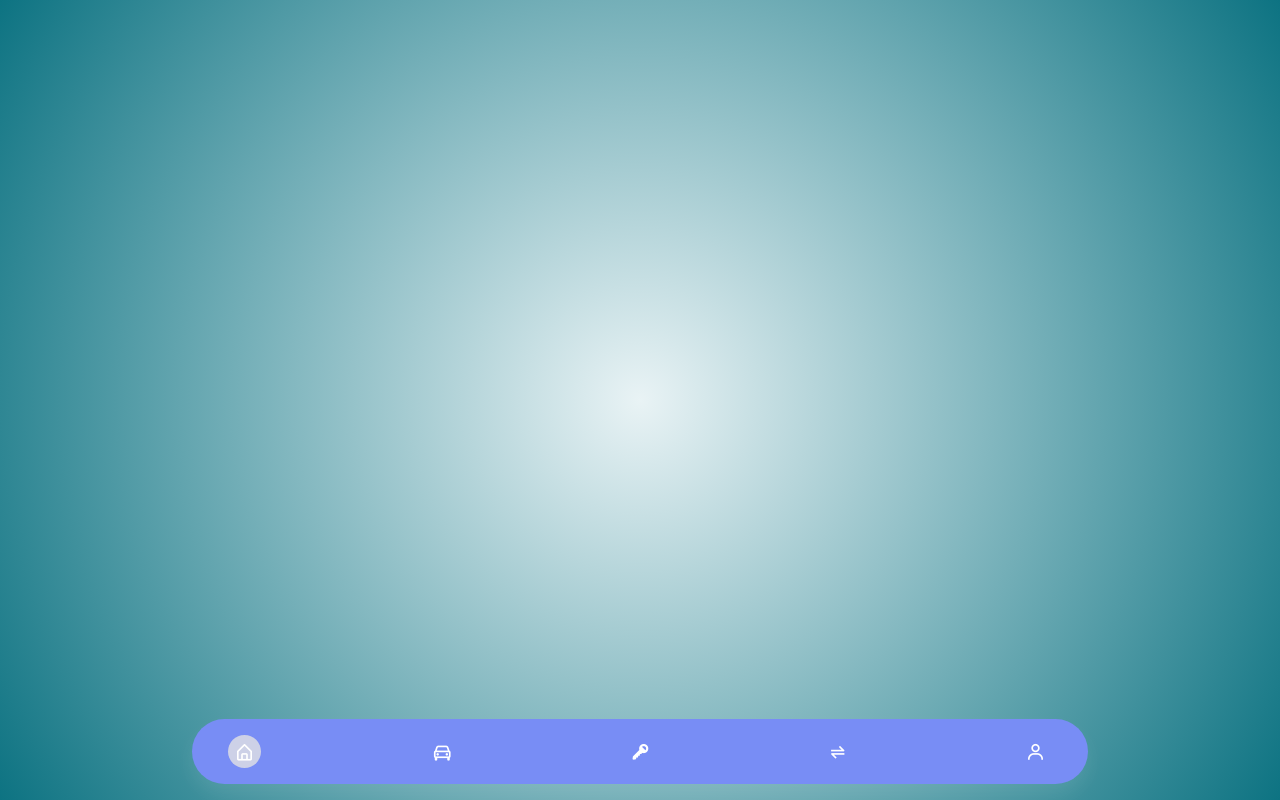
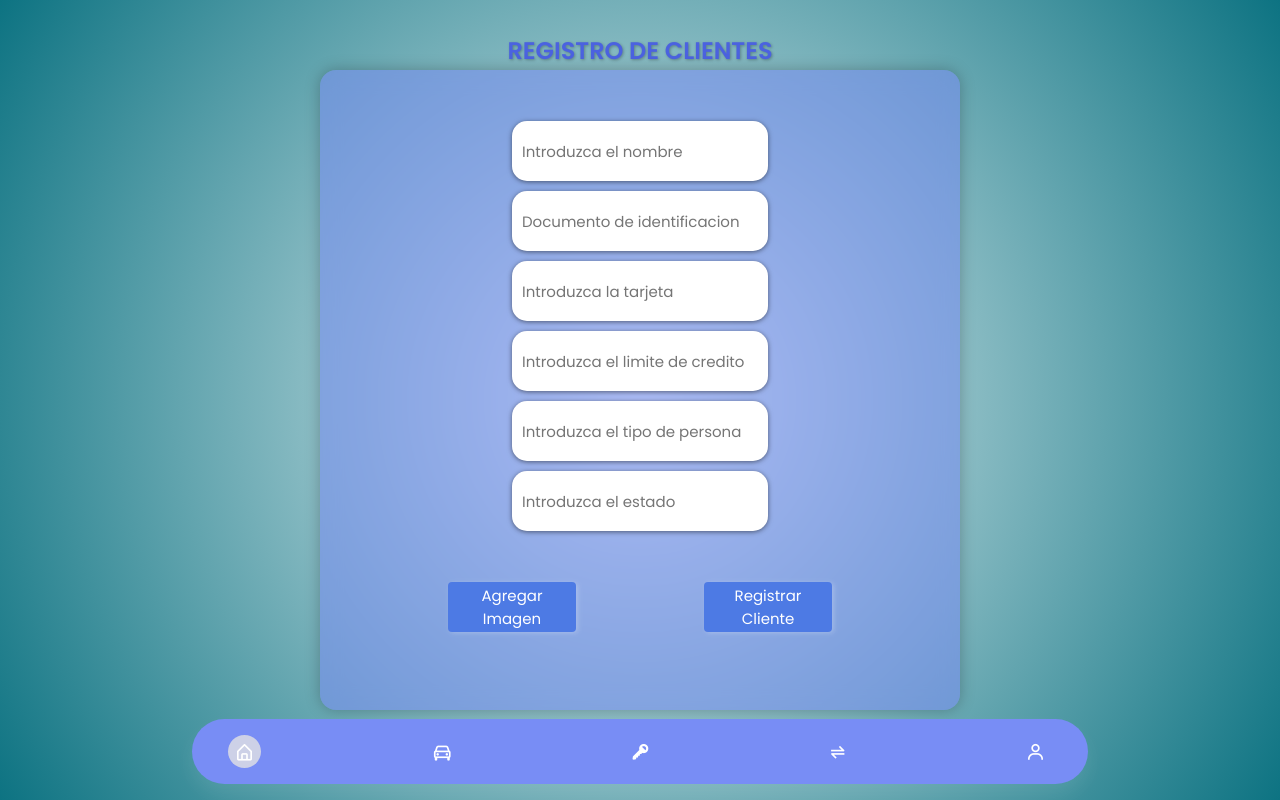
Before and after one commit to JDLSantos21/Rent-Car---Propietaria, a PHP site: page /clientes.html in a window 1280 px wide. Run offline with PHP 8.4, Linux system fonts and the light colour scheme.

Commit message:
Rent Car - Propietaria

```diff
--- a/clientes.html
+++ b/clientes.html
@@ -7,6 +7,7 @@
   <title>Rent Car - Principal</title>
   <!-- ============Estilos=========== -->
   <link rel="stylesheet" href="css/index.css">
+  <link rel="stylesheet" href="css/clientes.css">
   <!-- ============BOXICONS=========== -->
   <link href='https://unpkg.com/boxicons@2.1.1/css/boxicons.min.css' rel='stylesheet'>
 </head>
@@ -24,7 +25,40 @@
     </nav>
   </header>
 
+  <main class="clientes--main">
 
+    <div class="RC--title--container">
+      <h1 class="RC--title">REGISTRO DE CLIENTES</h1>
+    </div>
+
+    <section class="registro--clientes">
+
+        <form action="views/RCliente.php" class="form-RCliente" enctype="multipart/form-data" method="post">
+
+          <div class="inputs-container">
+
+            <input type="text" class="RC-inputs" name="nombre" placeholder="Introduzca el nombre">
+            <input type="text" class="RC-inputs" name="cedula" placeholder="Documento de identificacion">
+            <input type="number" class="RC-inputs" name="tarjeta" placeholder="Introduzca la tarjeta">
+            <input type="number" class="RC-inputs" name="limCredito" placeholder="Introduzca el limite de credito">
+            <input type="text" class="RC-inputs" name="tPersona" placeholder="Introduzca el tipo de persona">
+            <input type="text" class="RC-inputs" name="estado" placeholder="Introduzca el estado">
+
+          </div>
+
+          <div class="RC-buttons">
+            <div class="input-file-container">
+              <p class="file-text">Agregar Imagen</p>
+              <input type="file" class="RV-input input-file" required name="imagen" id="car-img">
+            </div>
+
+            <button type="submit" class="RC--button-registrar" name="registrarC">Registrar Cliente</button>
+          </div>
+
+        </form>
+
+    </section>
+  </main>
 
 </body>
 </html>
--- /dev/null
+++ b/css/clientes.css
@@ -0,0 +1,78 @@
+
+.registro--clientes{
+  width:100%;
+  height: 100vh;
+  display:flex;
+  justify-content: center;
+  align-items: center;
+}
+
+.RC--title--container{
+  height:100px;
+  width:100%;
+  position: absolute;
+  display:flex;
+  align-items: center;
+  justify-content: center;
+
+}
+
+.RC--title{
+  font-weight:var(--font-semibold);
+  font-size:var(--h1-font-size);
+  color: var(--title-color);
+  text-align: center;
+  text-shadow: var(--title-textShadow);
+}
+
+.form-RCliente{
+  position: relative;
+  bottom:10px;
+  background-color: rgba(120, 141, 245, 0.548);
+  width:50%;
+  height:80%;
+  border-radius:1rem;
+  backdrop-filter: blur(10px);
+  box-shadow: 0px 0px 15px rgba(0, 0, 0, 0.26);
+}
+
+.inputs-container{
+    height:80%;
+    width:100%;
+    display:flex;
+    flex-direction: column;
+    justify-items:center;
+    align-items:center;
+    justify-content: center;
+}
+
+.RC-inputs{
+    margin:5px 0;
+    width:40%;
+    height:60px;
+    border-radius:15px;
+    padding-left:10px;
+    box-shadow:0px 1px 5px rgba(0, 0, 0, 0.5);
+}
+
+.RC-buttons{
+  grid-column: 1 / 3;
+  display:flex;
+  justify-content: space-evenly;
+}
+
+.RC--button-registrar{
+  background-color: var(--button-color);
+  box-shadow: var(--button-boxshadow);
+  color: #fff;
+  padding:0 10px;
+  transition:0.3s;
+  width:20%;
+  border-radius:4px;
+  color:#fff;
+
+}
+
+.RC--button-registrar:hover{
+  background-color: var(--button-hover);
+}
--- a/css/index.css
+++ b/css/index.css
@@ -9,6 +9,9 @@
 --text-color:#000000;
 --button-color: #4d7ae4;
 --button-hover:#2b59c7;
+--title-color:#4b62e0;
+--title-textShadow:1px 1px 3px rgba(0, 0, 0, 0.295);
+--button-boxshadow:2px 1px 5px rgba(255, 255, 255, 0.233);
 
 
 /* ============Fonts y tipografia=========== */
@@ -324,8 +327,8 @@ background: radial-gradient(circle, rgba(233,243,245,1) 0%, rgba(13,115,130,1) 1
 
 .Registro-vehiculo__title, .consulta-vehiculo__title{
   font-size:1.8rem;
-  color:#4b62e0;
-  text-shadow: 1px 1px 3px rgba(0, 0, 0, 0.295);
+  color:var(--title-color);
+  text-shadow:var(--title-textShadow);
 }
 
 /* ============Vehiculos PAGE ---REGISTRO DE VEHICULO---=========== */
@@ -458,7 +461,7 @@ color: var(--text-color);
 }
 
 .RV-button, .input-file-container{
-box-shadow: 2px 1px 5px rgba(255, 255, 255, 0.233);
+box-shadow: var(--button-boxshadow);
 }
 
 .file-text{
```
Also changed, not shown: views/RCliente.php (added, +65 -0 lines), source/images/clientes/fotosPerfil/40230918449.jpg (added).
